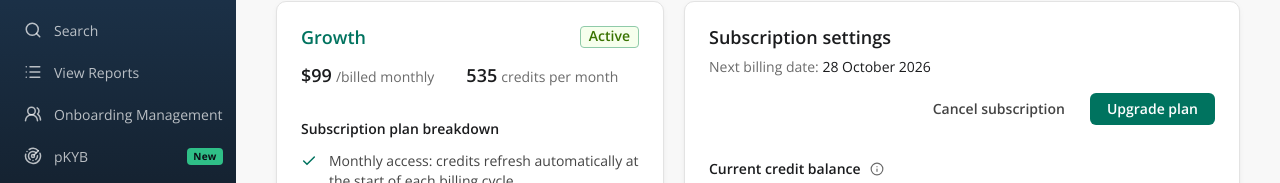
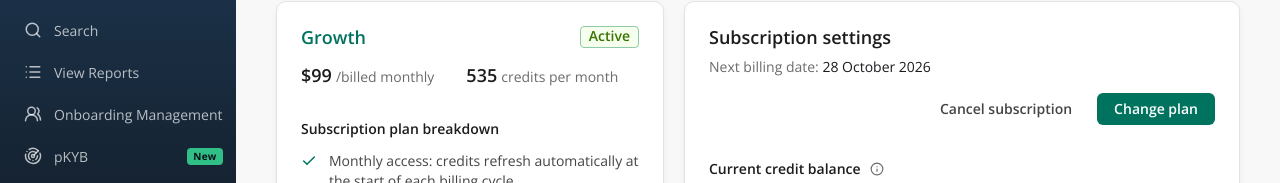
Before and after one commit to quynhchi1009/PLG-Phase-2, a React (Vite) app in the folder billing/: page / in a window 1280 px wide. Shown: the part 169-352 px from the top of the page. Built offline with nearby package versions, Linux system fonts and the light colour scheme.

Commit message:
feat(billing): rename 'Upgrade plan' to 'Change plan' for clarity in billing actions

```diff
--- a/billing/src/features/billing/BillingPage.tsx
+++ b/billing/src/features/billing/BillingPage.tsx
@@ -139,10 +139,10 @@ function SettingsCard({
               </p>
             )}
           </div>
-          {/* Plan-level actions live together: Upgrade plan leads, Cancel subscription
+          {/* Plan-level actions live together: Change plan leads, Cancel subscription
               sits beside it as a quiet outlined button. While a switch to monthly is
               scheduled, "Keep yearly plan" below is the one primary of the card, so
-              Upgrade plan steps down to secondary. */}
+              Change plan steps down to secondary. */}
           {!cancelling && (
             <div className="settings__head-actions">
               {plan.cycle && (
@@ -155,7 +155,7 @@ function SettingsCard({
                 variant={state.pendingDowngrade ? 'secondary' : 'primary'}
                 onClick={() => (flex && canTopUp(state) ? setPrompt(true) : navigate('plans'))}
               >
-                Upgrade plan
+                Change plan
               </Button>
             </div>
           )}
--- a/billing/src/features/billing/BillingPageB.tsx
+++ b/billing/src/features/billing/BillingPageB.tsx
@@ -197,7 +197,7 @@ function SettingsCard({
                 // Primary while the balance is fine; once credits run low, Top up takes the lead instead.
                 variant={leadVariant}
                 items={[
-                  { label: 'Upgrade plan', onSelect: () => navigate('plans') },
+                  { label: 'Change plan', onSelect: () => navigate('plans') },
                   { label: 'Cancel subscription', onSelect: onCancel, tone: 'danger' },
                 ]}
               />
@@ -208,7 +208,7 @@ function SettingsCard({
                 variant={leadVariant}
                 onClick={() => (flex && canTopUp(state) ? setPrompt(true) : navigate('plans'))}
               >
-                Upgrade plan
+                Change plan
               </Button>
             )}
           </div>
--- a/billing/src/styles/billing-a.css
+++ b/billing/src/styles/billing-a.css
@@ -213,7 +213,7 @@
     block-size: 24px;
   }
 
-  /* Plan-level actions share the header, ranked by button tier: Upgrade plan is the
+  /* Plan-level actions share the header, ranked by button tier: Change plan is the
      primary (solid green, rightmost, on the same edge as Top up now and the switch)
      and Cancel subscription is the tertiary beside it: the shared Ghost button as it
      is, with no fill and no stroke, a graphite label and a Subtle Fill on hover. */
@@ -245,7 +245,7 @@
 
   /* Scheduled switch to monthly: the way back sits like the other rows of the card, text on
      the left and its control on the shared right edge, instead of stacked and left-aligned.
-     "Keep yearly plan" is the card's one primary button (Upgrade plan drops to secondary).
+     "Keep yearly plan" is the card's one primary button (Change plan drops to secondary).
      When the sentence needs the full row the button wraps beneath and stays flush right. */
   .settings__changed--downgrade:has(.settings__actions) {
     flex-flow: row wrap;
--- a/billing/src/styles/billing-b.css
+++ b/billing/src/styles/billing-b.css
@@ -218,7 +218,7 @@
     outline: none;
   }
 
-  /* One action at the right edge: Choose plan (a menu of upgrade and cancel), or Upgrade plan. */
+  /* One action at the right edge: Choose plan (a menu of upgrade and cancel), or Change plan. */
   .settings__head-actions {
     display: grid;
     flex: none;
```
Also changed, not shown: 2 other files (tests, documents, lock files or other folders).
